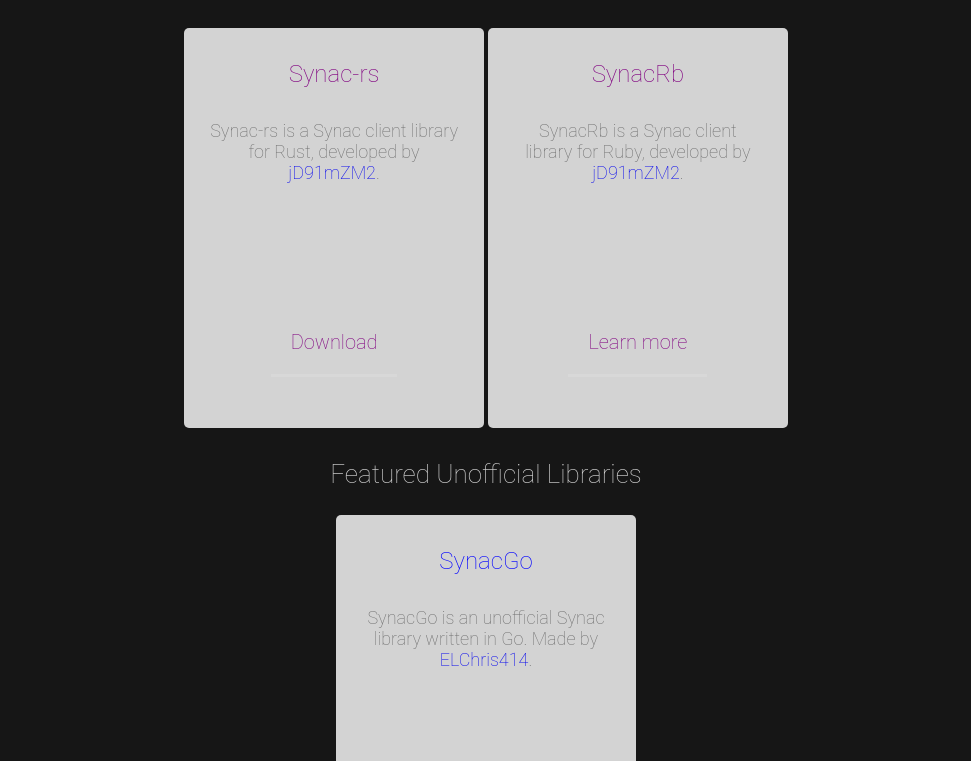
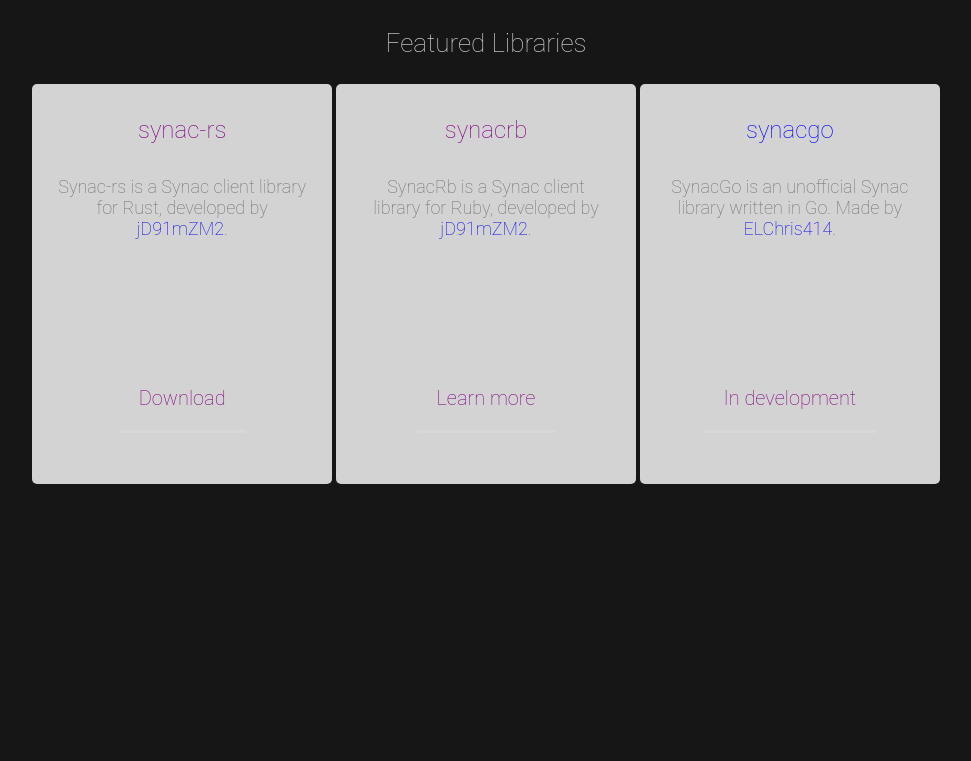
Before and after one commit to synac-chat/synac.me, a plain HTML site: page libraries.html in a window 1280 px wide. Shown: the part 438-1199 px from the top of the page, without its empty margins (154-1125 px from the left). After the commit the page ends 973 px from the top, so only its background shows below. Drawn offline with Linux system fonts and the light colour scheme.

Commit message:
Fixed issues as requested.

```diff
--- a/libraries.html
+++ b/libraries.html
@@ -27,9 +27,10 @@
             <h3 class="abottom thin sdesc">Libraries are ways for you, as a developer, to help other developers create their own Synac clients using your library in a language of your choice!</h3>
             <h3 class="clear thin fadein">It all starts with you.</h3>
         </div>
+        <h3 class="abottom thin sdesc">Featured Libraries</h3>
         <div class="container fadein">
             <div class="block">
-                <h4 class="thin">Synac-rs</h4>
+                <h4 class="thin">synac-rs</h4>
                 <h5 class="thin fh quote">
                     Synac-rs is a Synac client library for Rust, developed by <a href="https://github.com/jD91mZM2/">jD91mZM2</a>.
                 </h5>
@@ -38,7 +39,7 @@
                 </div>
             </div>
             <div class="block">
-                <h4 class="thin">SynacRb</h4>
+                <h4 class="thin">synacrb</h4>
                 <h5 class="thin fh quote">
                     SynacRb is a Synac client library for Ruby, developed by <a href="https://github.com/jD91mZM2/">jD91mZM2</a>.
                 </h5>
@@ -46,13 +47,11 @@
                     <a href="https://github.com/jD91mZM2/SynacRb/">Learn more</a>
                 </div>
             </div>
-            <h3 class="abottom thin sdesc">Featured Unofficial Libraries</h3>
-            <div class="block" style="margin-bottom: 75px">
-                <h4 class="thin" style="color: blue">SynacGo</h4>
-                <h5 class="thin quote">SynacGo is an unofficial Synac library written in Go. Made by <a href="https://github.com/ELChris414/">ELChris414</a>.</h5>
-                <br />
+            <div class="block" style="margin-bottom: 4%">
+                <h4 class="thin" style="color: blue">synacgo</h4>
+                <h5 class="thin fh quote">SynacGo is an unofficial Synac library written in Go. Made by <a href="https://github.com/ELChris414/">ELChris414</a>.</h5>
                 <div class="sn">
-                    <a href="#">In development</a>
+                    <a href="/#">In development</a>
                 </div>
             </div>
         </div>
```
Also changed, not shown: download.html (+3 -3 lines).
